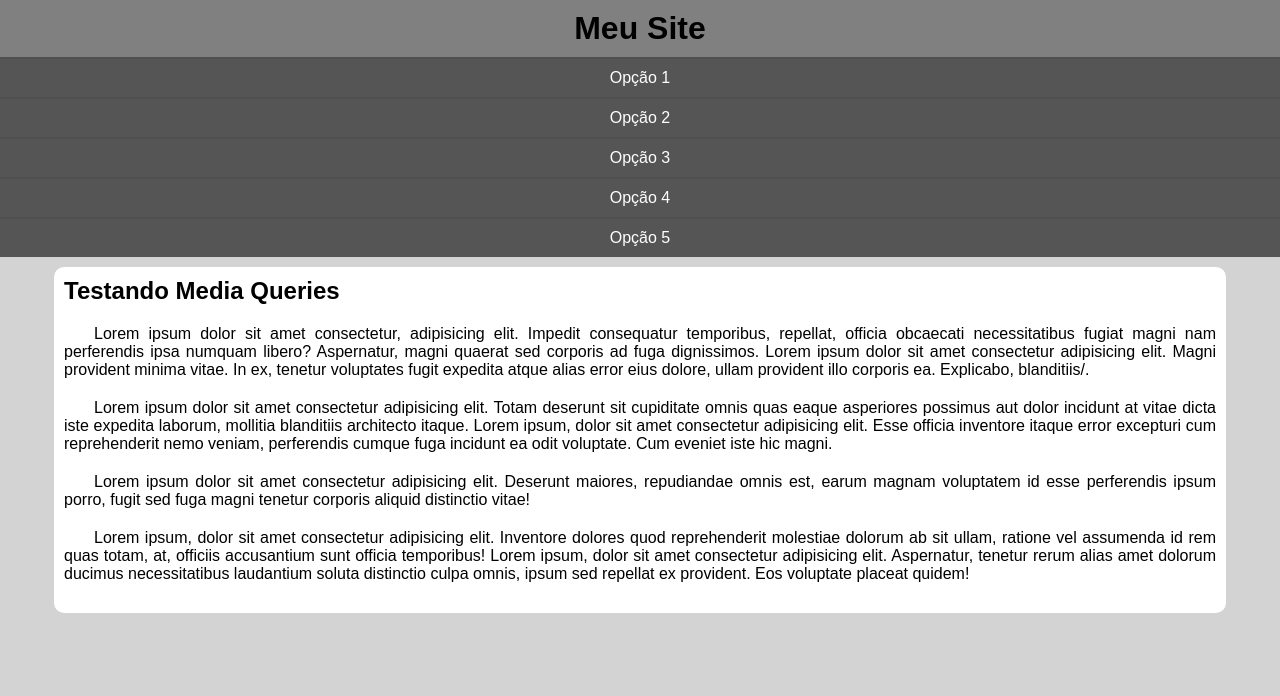
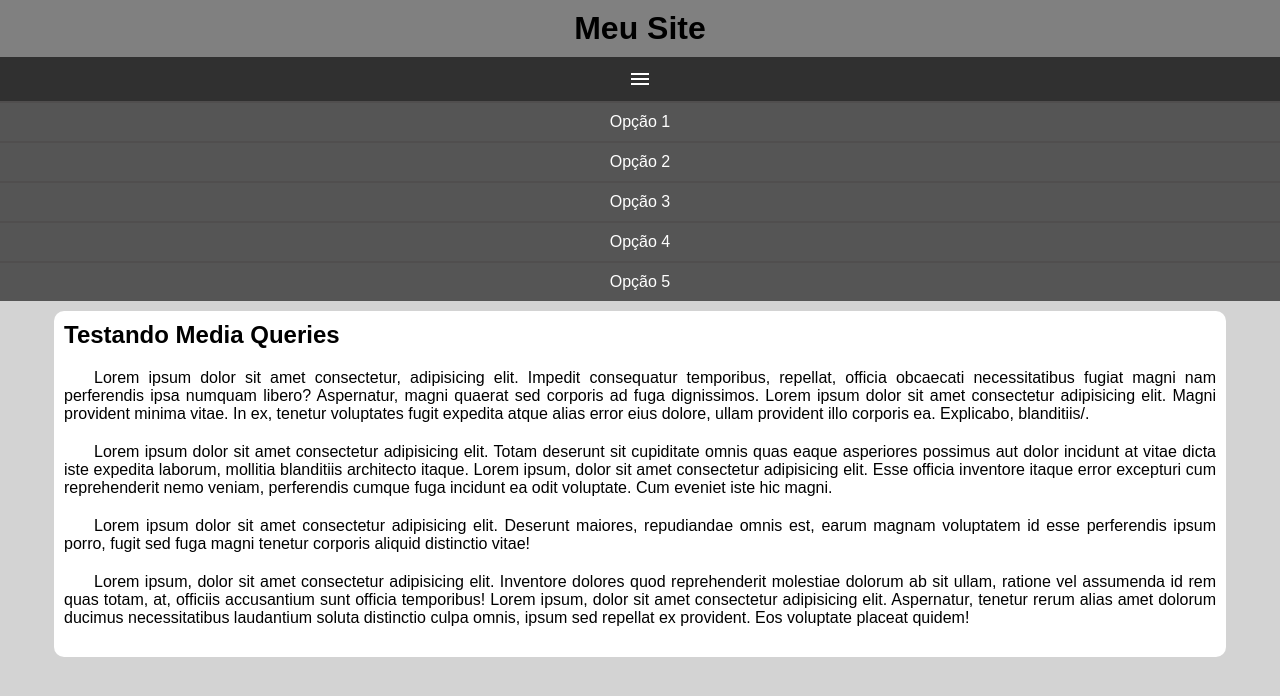
Before and after one commit to franmak/exercicios, a plain HTML site: page ex026/mq005/index.html in a window 1280 px wide. Drawn offline with nearby package versions, Linux system fonts and the light colour scheme.

Commit message:
ex026 mq005

```diff
--- a/ex026/mq005/estilos/style.css
+++ b/ex026/mq005/estilos/style.css
@@ -18,6 +18,20 @@ header {
 header > h1 {
   padding: 10px;
   text-align: center;
+}
+
+span#burguer {
+  background-color: rgb(48, 48, 48);
+  color: white;
+  display: block;
+  text-align: center;
+  padding: 10px;
+  cursor: pointer;
+}
+
+span#burguer:hover {
+  background-color: white;
+  color: black;
 }
 
 menu {
--- a/ex026/mq005/index.html
+++ b/ex026/mq005/index.html
@@ -4,12 +4,23 @@
     <meta charset="UTF-8" />
     <meta name="viewport" content="width=device-width, initial-scale=1.0" />
     <title>Media Query</title>
+    <link
+      rel="stylesheet"
+      href="https://fonts.googleapis.com/css2?family=Material+Symbols+Outlined:opsz,wght,FILL,GRAD@20..48,100..700,0..1,-50..200&icon_names=menu"
+    />
     <link rel="stylesheet" href="./estilos/style.css" />
   </head>
   <body>
     <header>
       <h1>Meu Site</h1>
-      <menu>
+      <span
+        id="burguer"
+        class="material-symbols-outlined"
+        onclick="clickMenu()"
+      >
+        menu
+      </span>
+      <menu id="items">
         <ul>
           <li><a href="#">Opção 1</a></li>
           <li><a href="#">Opção 2</a></li>
@@ -60,5 +71,14 @@
         </p>
       </article>
     </main>
+    <script>
+      function clickMenu() {
+        if (items.style.display == "block") {
+          items.style.display = "none";
+        } else {
+          items.style.display = "block";
+        }
+      }
+    </script>
   </body>
 </html>
```
